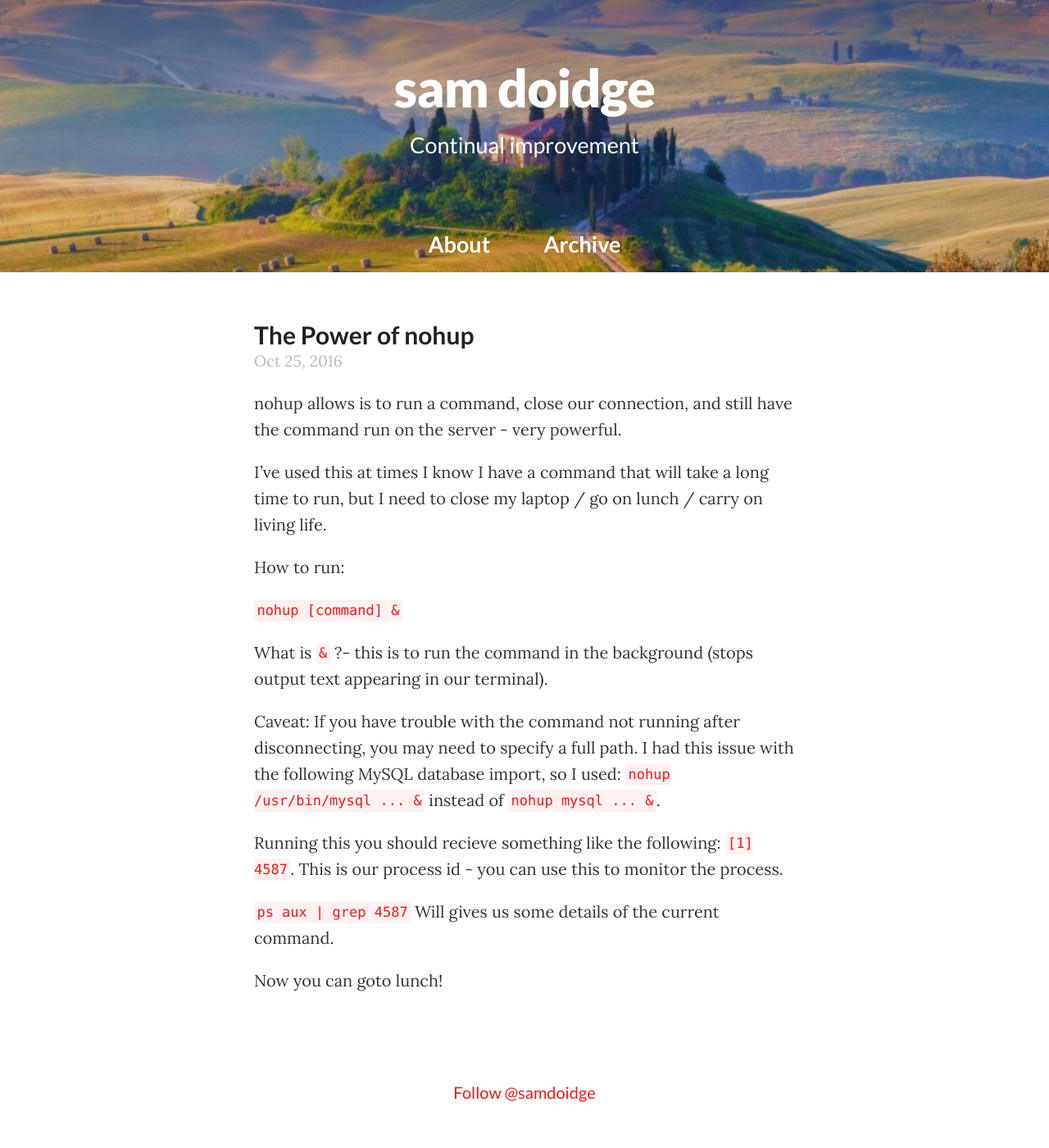
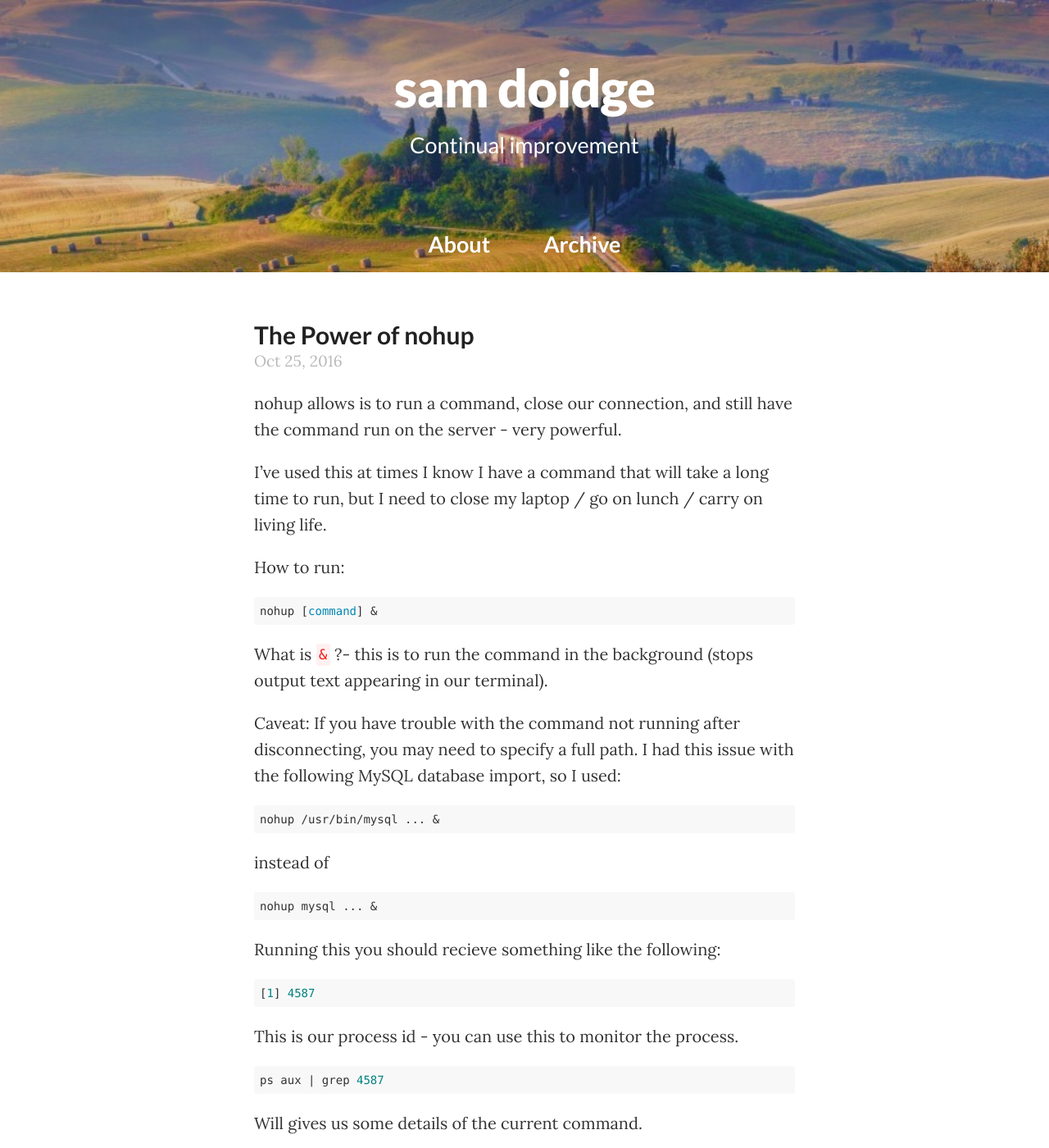
Before and after one commit to samdoidge/samdoidge.com, a Jekyll site: the page built from _posts/2016-10-25-power-of-nohup.md, in a window 1280 px wide and 1400 px high. Shown: the whole window at 82% size. Built offline with Jekyll 4.4.1, drawn with Linux system fonts in a browser that asks for light colours; comment, search, counter and statistics services are not loaded; some of the changed lines change nothing that is shown.

Commit message:
better formatting of nohup post

```diff
--- a/_posts/2016-10-25-power-of-nohup.md
+++ b/_posts/2016-10-25-power-of-nohup.md
@@ -10,15 +10,23 @@ nohup allows is to run a command, close our connection, and still have the comma
 I've used this at times I know I have a command that will take a long time to run, but I need to close my laptop / go on lunch / carry on living life.
 
 How to run:
-
-`nohup [command] &`
+{% highlight bash %}
+nohup [command] &
+{% endhighlight %}
 
 What is `&` ?- this is to run the command in the background (stops output text appearing in our terminal).
 
-Caveat: If you have trouble with the command not running after disconnecting, you may need to specify a full path. I had this issue with the following MySQL database import, so I used: `nohup /usr/bin/mysql ... &` instead of `nohup mysql ... &`.
+Caveat: If you have trouble with the command not running after disconnecting, you may need to specify a full path. I had this issue with the following MySQL database import, so I used:
+{% highlight bash %}
+nohup /usr/bin/mysql ... &
+{% endhighlight %}
+instead of
+{% highlight bash %}
+nohup mysql ... &
+{% endhighlight %}
 
-Running this you should recieve something like the following: `[1] 4587`. This is our process id - you can use this to monitor the process.
+Running this you should recieve something like the following: {% highlight bash %}[1] 4587{% endhighlight %} This is our process id - you can use this to monitor the process.
 
-`ps aux | grep 4587` Will gives us some details of the current command.
+{% highlight bash %}ps aux | grep 4587{% endhighlight %}  Will gives us some details of the current command.
 
 Now you can goto lunch!
```
